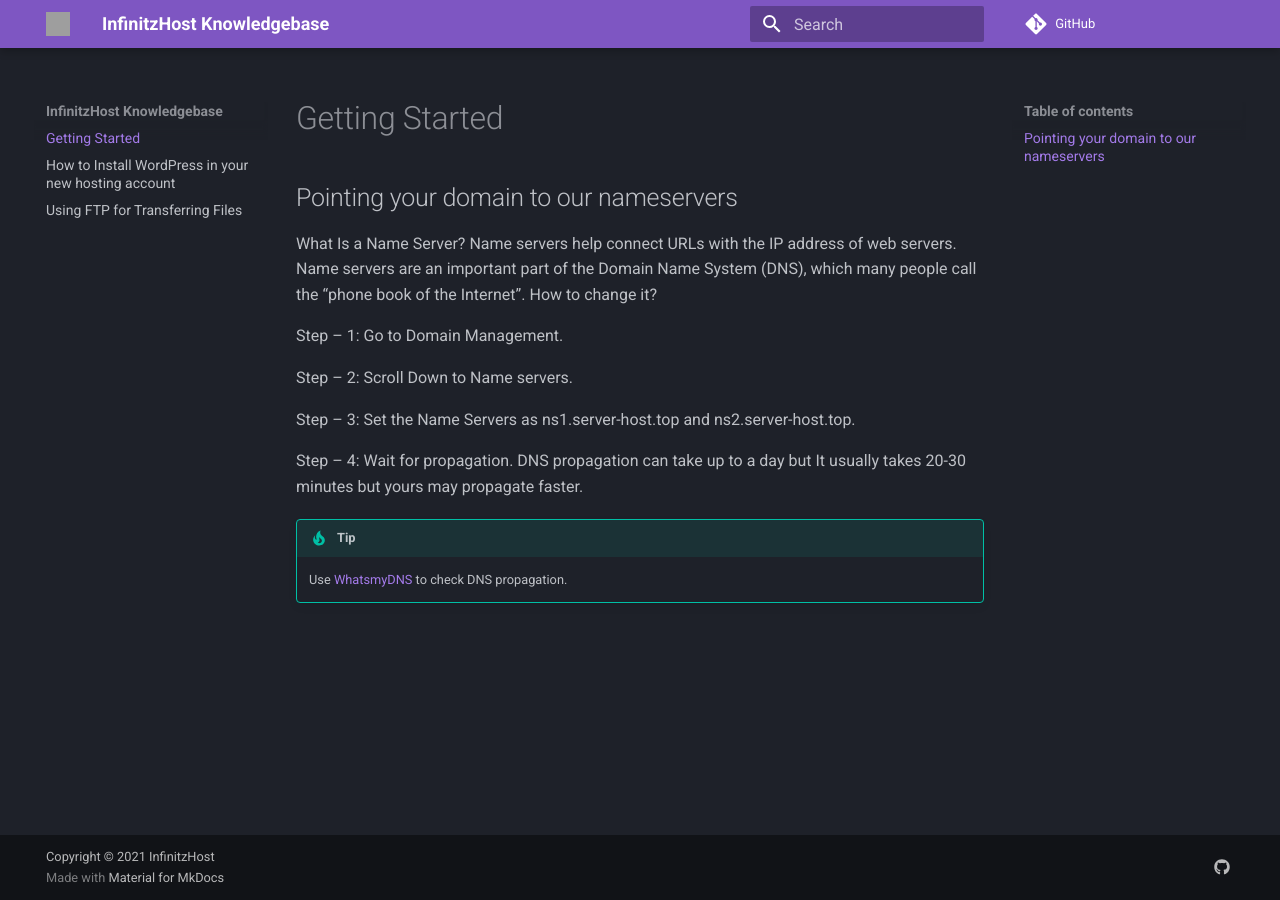
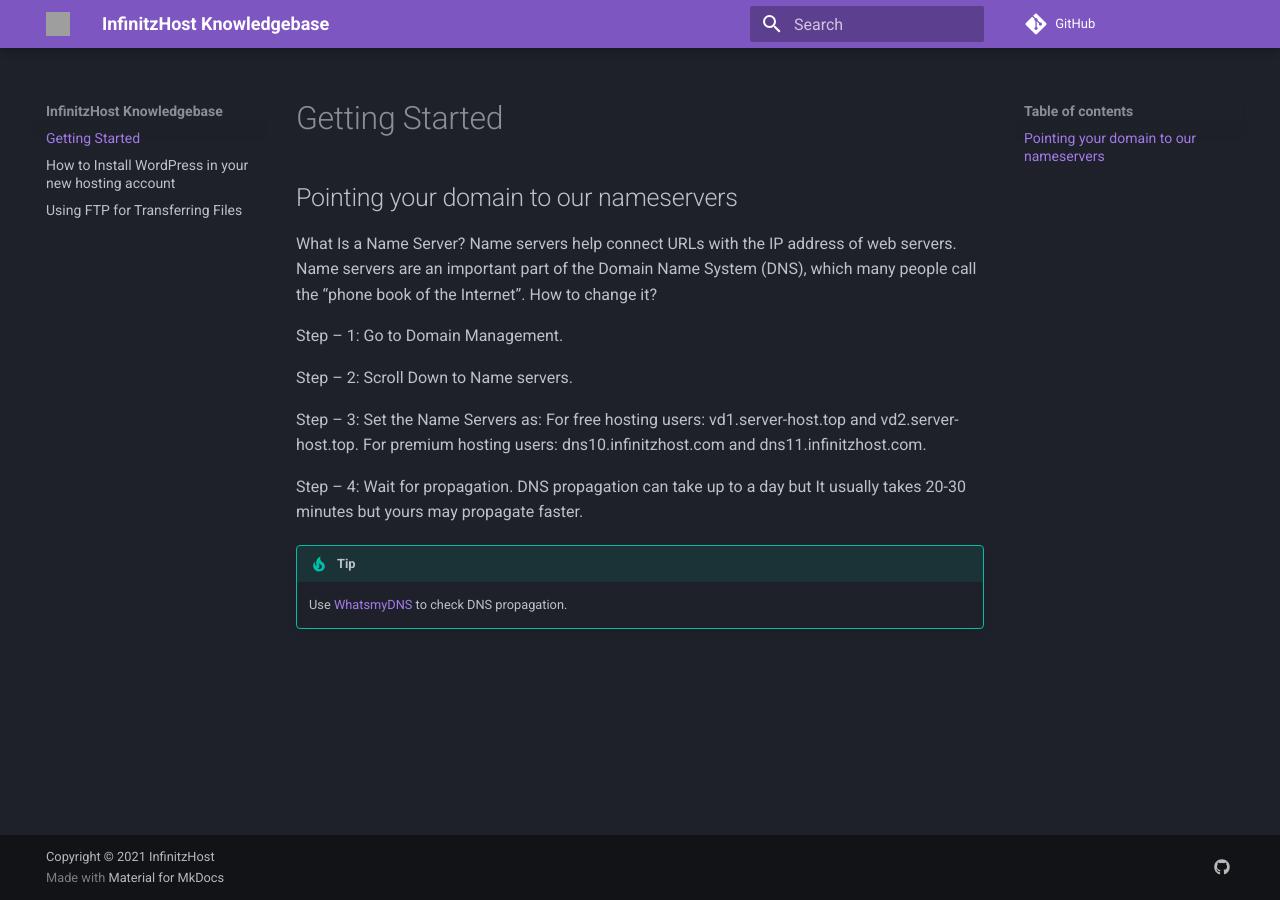
Before and after one commit to InfinitzHost/Knowledgebase, an MkDocs documentation site: the page built from docs/index.md, in a window 1280 px wide. Built offline with MkDocs 1.6.1 and Material for MkDocs 9.7.7, drawn with Linux system fonts in a browser that asks for light colours; comment, search, counter and statistics services are not loaded; grey boxes are pictures that could not be loaded.

Commit message:
Update index.md
Fat's request to include premium hosting's nameservers.

```diff
--- a/docs/index.md
+++ b/docs/index.md
@@ -9,7 +9,9 @@
 
 Step – 2: Scroll Down to Name servers.
 
-Step – 3: Set the Name Servers as ns1.server-host.top and ns2.server-host.top.
+Step – 3: Set the Name Servers as:
+For free hosting users: vd1.server-host.top and vd2.server-host.top.
+For premium hosting users: dns10.infinitzhost.com and dns11.infinitzhost.com.
 
 Step – 4: Wait for propagation. DNS propagation can take up to a day but It usually takes 20-30 minutes but yours may propagate faster.
 
```
